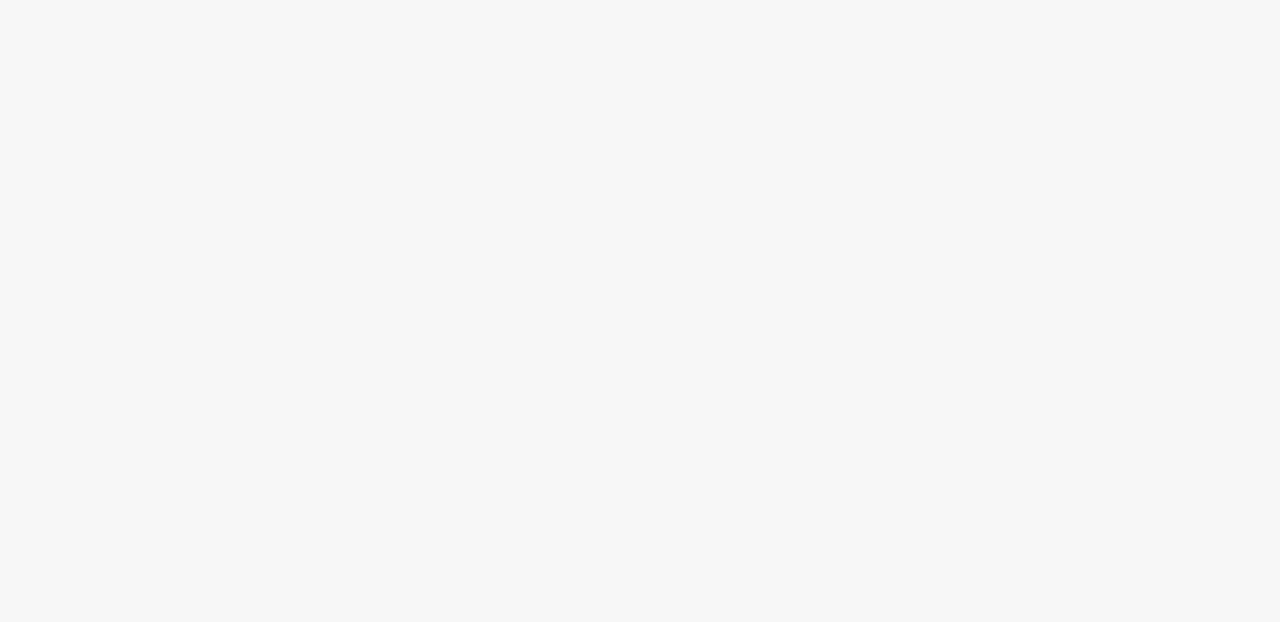
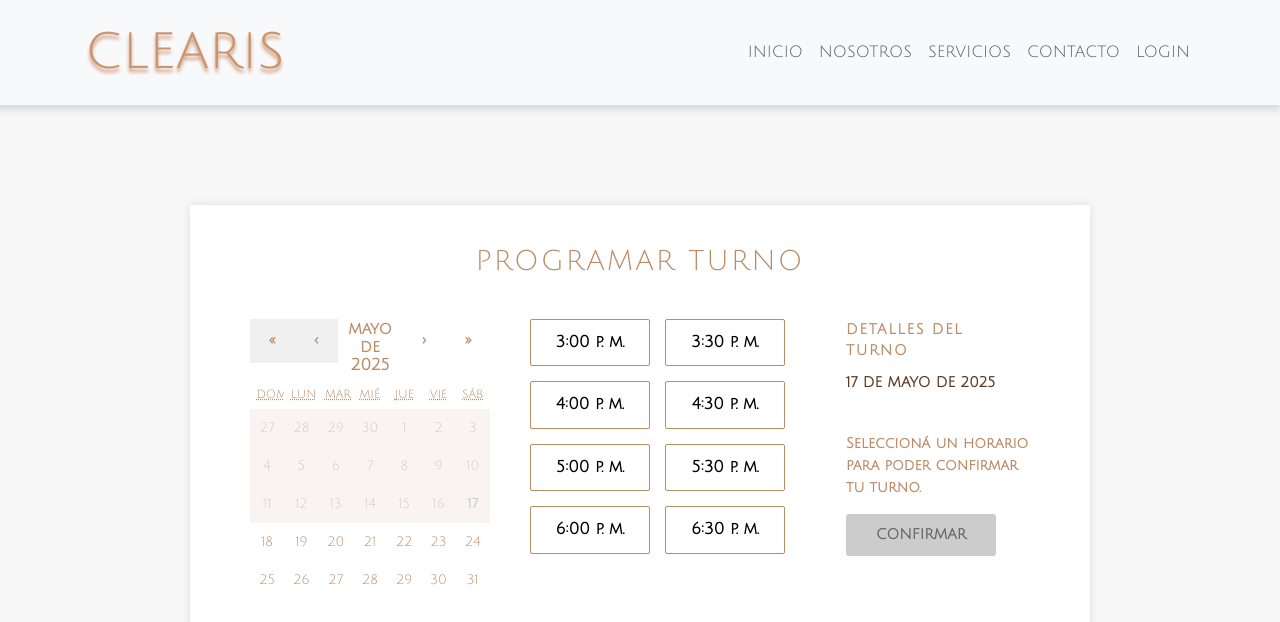
Before and after one commit to Giuul/TPI-2TUP1, a React (Vite) app: page /programar-turnos in a window 1280 px wide. Before the commit this address had no page. Shown: the top 622 px of the page. Built offline with nearby package versions, Linux system fonts and the light colour scheme.

Commit message:
Agrego page programarTurnos

```diff
--- a/package.json
+++ b/package.json
@@ -14,6 +14,7 @@
     "bootstrap-icons": "^1.13.1",
     "react": "^19.0.0",
     "react-bootstrap": "^2.10.9",
+    "react-calendar": "^5.1.0",
     "react-dom": "^19.0.0",
     "react-router-dom": "^6.30.0"
   },
--- a/src/App.jsx
+++ b/src/App.jsx
@@ -7,6 +7,7 @@ import Servicios from './pages/Servicios.jsx'
 import Contacto from './pages/Contacto.jsx'
 import Login from './pages/Login.jsx'
 import Register from "./pages/Register.jsx"
+import ProgramarTurnos from "./pages/ProgramarTurnos.jsx"
 
 function App() {
 
@@ -20,6 +21,7 @@ function App() {
         <Route path="/contacto" element={<Contacto />} />
         <Route path="/login" element={<Login />} />
         <Route path="/register" element={<Register />} />
+        <Route path="/programar-turnos" element={<ProgramarTurnos />} />
       </Routes>
     </BrowserRouter>
 
--- /dev/null
+++ b/src/components/AppointmentsSelection/AppointmentsSelection.css
@@ -0,0 +1,195 @@
+.turno-container {
+  max-width: 900px;
+  margin: 40px auto;
+  margin-top: 100px;
+  background: white;
+  padding: 40px 60px;
+  box-shadow: 0 0 10px rgba(0,0,0,0.1);
+  font-family: 'Julius Sans One', sans-serif;
+  color: #bb8c68;
+}
+
+.turno-title {
+  text-align: center;
+  font-size: 28px;
+  letter-spacing: 2px;
+  margin-bottom: 40px;
+}
+
+.turno-content {
+  display: flex;
+  justify-content: space-between;
+  align-items: flex-start;
+  gap: 40px;
+}
+
+.calendar-section {
+  flex: 1;
+  max-width: 240px;
+}
+
+.react-calendar {
+  border: none;
+  font-family: 'Julius Sans One', sans-serif;
+  color: #bb8c68;
+}
+
+.react-calendar__navigation button {
+  color: #bb8c68;
+  font-weight: 700;
+  background: transparent;
+  border: none;
+}
+
+.react-calendar__navigation button:enabled:hover,
+.react-calendar__navigation button:enabled:focus {
+  background-color: #f1e5dc;
+}
+
+.react-calendar__month-view__weekdays {
+  text-transform: lowercase;
+  font-weight: 500;
+  font-size: 0.8rem;
+  color: #bb8c68;
+}
+
+.react-calendar__tile {
+  color: #bb8c68;
+  font-weight: 500;
+}
+
+.react-calendar__tile--now {
+  background: transparent;
+  color: #bb8c68;
+  font-weight: 700;
+}
+
+.react-calendar__tile--active {
+  background: #bb8c68;
+  color: white;
+  font-weight: 700;
+}
+
+.time-slots-section {
+  flex: 1.2;
+  display: grid;
+  grid-template-columns: repeat(2, 120px);
+  grid-gap: 15px;
+}
+
+.time-slot-btn {
+  border: 1px solid #bb8c68;
+  background: white;
+  padding: 10px 0;
+  text-align: center;
+  font-weight: 600;
+  cursor: pointer;
+  transition: all 0.2s ease-in-out;
+  border-radius: 2px;
+  font-size: 1rem;
+}
+
+.time-slot-btn.selected {
+  background-color: #bb8c68;
+  color: white;
+  font-weight: 700;
+}
+
+.time-slot-btn:hover {
+  background-color: #f1e5dc;
+}
+
+.details-section {
+  flex: 0.8;
+  display: flex;
+  flex-direction: column;
+  align-items: flex-start;
+  font-size: 0.9rem;
+  font-weight: 600;
+  line-height: 1.5;
+}
+
+.details-section .label {
+  margin-bottom: 10px;
+  color: #bb8c68;
+  font-weight: 700;
+  letter-spacing: 1.5px;
+}
+
+.details-section .value {
+  margin-bottom: 15px;
+  color: #5c3a21;
+  text-transform: uppercase;
+}
+
+.confirm-btn {
+  background-color: #bb8c68;
+  color: white;
+  border: none;
+  padding: 10px 30px;
+  font-weight: 700;
+  cursor: pointer;
+  align-self: flex-start;
+  border-radius: 3px;
+  transition: background-color 0.3s ease, color 0.3s ease;
+}
+
+.confirm-btn:disabled {
+  background-color: #ccc;
+  color: #666;
+  cursor: not-allowed;
+}
+
+.confirm-btn:hover {
+  background-color: #a6734c;
+}
+
+.react-calendar__tile:disabled {
+  background-color: #f9f4f1;
+  color: #ccc;
+  cursor: not-allowed;
+}
+
+.modal-overlay {
+  position: fixed;
+  top: 0;
+  left: 0;
+  width: 100%;
+  height: 100%;
+  background-color: rgba(0, 0, 0, 0.4);
+  display: flex;
+  justify-content: center;
+  align-items: center;
+  animation: fadeIn 0.3s ease;
+  z-index: 1000;
+}
+
+.modal-content {
+  background-color: white;
+  padding: 30px 30px;
+  border-radius: 10px;
+  color: #5c3a21;
+  text-align: center;
+  font-size: 1rem;
+  font-weight: 600;
+  max-width: 400px;
+  width: 100%;
+  box-shadow: 0 4px 15px rgba(0, 0, 0, 0.2);
+  animation: scaleUp 0.3s ease;
+}
+
+.modal-close {
+  margin-top: 20px;
+  padding: 8px 20px;
+  background-color: #bb8c68;
+  color: white;
+  border: none;
+  border-radius: 3px;
+  font-weight: 700;
+  cursor: pointer;
+  transition: background-color 0.3s ease;
+}
+
+.modal-close:hover {
+  background-color: #a6734c;
+}
--- /dev/null
+++ b/src/components/AppointmentsSelection/AppointmentsSelection.jsx
@@ -0,0 +1,84 @@
+import React, { useState } from 'react';
+import Calendar from 'react-calendar';
+import 'react-calendar/dist/Calendar.css';
+import './AppointmentsSelection.css';
+import { useNavigate } from 'react-router-dom';
+
+const horarios = [
+  '3:00 p. m.', '3:30 p. m.', '4:00 p. m.', '4:30 p. m.',
+  '5:00 p. m.', '5:30 p. m.', '6:00 p. m.', '6:30 p. m.'
+];
+
+const AppointmentsSelection = () => {
+  const [fecha, setFecha] = useState(new Date());
+  const [horario, setHorario] = useState('');
+  const [mensajeConfirmacion, setMensajeConfirmacion] = useState('');
+  const navigate = useNavigate();
+  const mañana = new Date();
+  mañana.setDate(mañana.getDate()+1);
+
+  const confirmarTurno = () => {
+    if (!horario) return;
+     const mensaje = `Turno confirmado para el ${fecha.toLocaleDateString('es-AR', {
+        day: 'numeric',
+        month: 'long',
+        year: 'numeric'
+      })} a las ${horario}`;
+      setMensajeConfirmacion(mensaje);
+      setTimeout(() => {setMensajeConfirmacion('');
+                        navigate('/');}, 2000);
+  };
+
+  return (
+    <div className="turno-container">
+      <h1 className="turno-title">PROGRAMAR TURNO</h1>
+      {mensajeConfirmacion && (
+        <div className="modal-overlay">
+         <div className="modal-content">
+           <p>{mensajeConfirmacion}</p>
+            <button className="modal-close" onClick={() => setMensajeConfirmacion('')}>
+              CERRAR
+            </button>
+         </div>
+        </div>
+      )}
+      <div className="turno-content">
+        <div className="calendar-section">
+          <Calendar onChange={setFecha} value={fecha} locale="es-AR" minDate={mañana}/>
+        </div>
+        <div className="time-slots-section">
+          {horarios.map((horaTurno, index) => (
+            <button
+              key={index}
+              className={`time-slot-btn ${horario === horaTurno ? 'selected' : ''}`}
+              onClick={() => setHorario(horaTurno)}
+            >
+              {horaTurno}
+            </button>
+          ))}
+        </div>
+        <div className="details-section">
+          <p className="label">DETALLES DEL TURNO</p>
+          <p className="value">
+            {fecha.toLocaleDateString('es-AR', {
+              day: 'numeric',
+              month: 'long',
+              year: 'numeric'
+            })}
+          </p>
+          <p className="value">{horario}</p>
+          {!horario && (<p style={{ color: '#bb8c68', marginTop: '10px' }}>Seleccioná un horario para poder confirmar tu turno. </p>)}
+          <button
+            className="confirm-btn"
+            onClick={confirmarTurno}
+            disabled={!horario}
+          >
+            CONFIRMAR
+          </button>
+        </div>
+      </div>
+    </div>
+  );
+};
+
+export default AppointmentsSelection;
--- /dev/null
+++ b/src/pages/ProgramarTurnos.jsx
@@ -0,0 +1,13 @@
+import React from 'react';
+import AppointmentsSelection from '../components/AppointmentsSelection/AppointmentsSelection';
+import ClearisNavbar from "../components/ClearisNavbar/ClearisNavbar.jsx";
+const ProgramarTurnos = () => {
+  return (
+    <div>
+      <ClearisNavbar/>
+      <AppointmentsSelection />
+    </div>
+  );
+};
+
+export default ProgramarTurnos;
```
Also changed, not shown: 1 other file (tests, documents, lock files or other folders).
